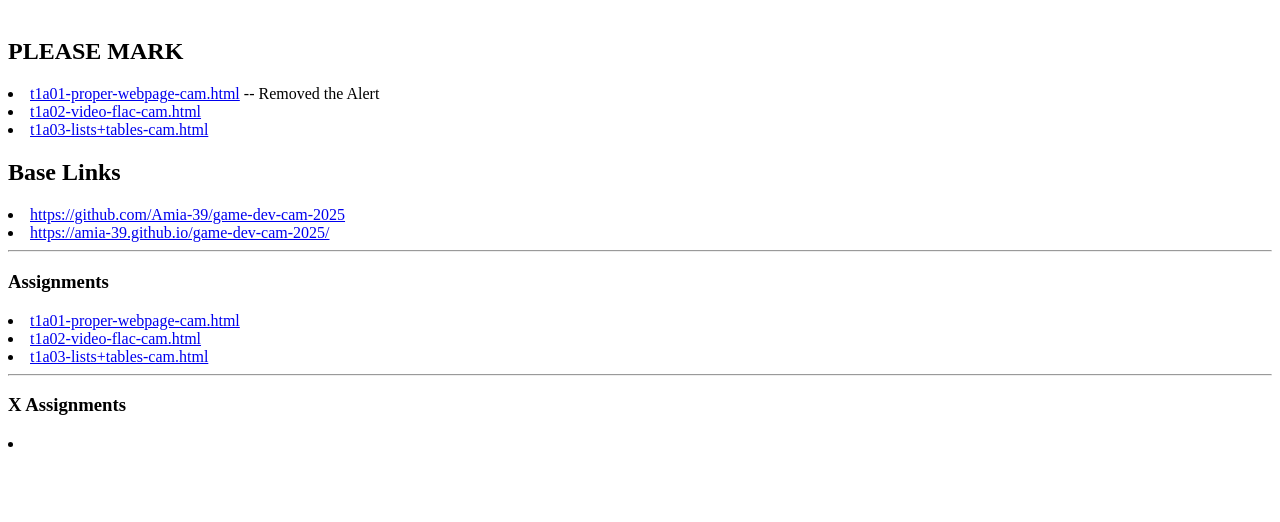
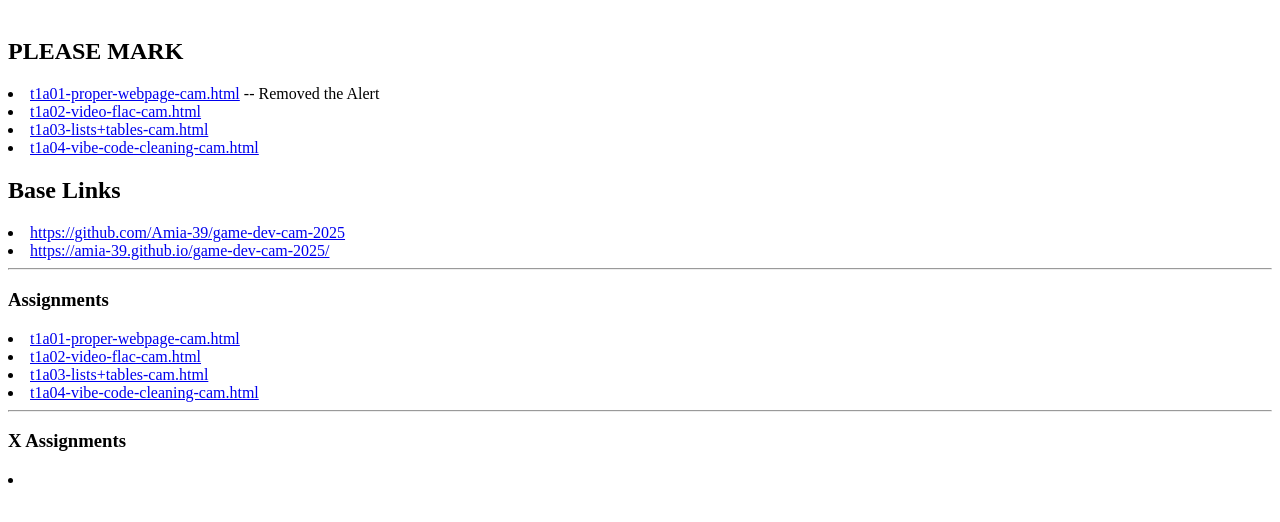
Before and after one commit to Amia-39/game-dev-cam-2025, a plain HTML site: page public/Index.html in a window 1280 px wide. Shown: the part 66-588 px from the top of the page. Drawn offline with Linux system fonts and the light colour scheme.

Commit message:
Update Index.html

```diff
--- a/public/Index.html
+++ b/public/Index.html
@@ -5,6 +5,7 @@
 <li><a href="t1a01-proper-webpage-cam.html">t1a01-proper-webpage-cam.html</a> -- Removed the Alert
 <li><a href="t1a02-video-flac-cam.html">t1a02-video-flac-cam.html</a>
 <li><a href="t1a03-lists+tables-cam.html">t1a03-lists+tables-cam.html</a>
+<li><a href="t1a04-vibe-code-cleaning-cam.html">t1a04-vibe-code-cleaning-cam.html</a>
 
 <h2>Base Links</h2>
 
@@ -18,6 +19,7 @@
 <li><a href="t1a01-proper-webpage-cam.html">t1a01-proper-webpage-cam.html</a>
 <li><a href="t1a02-video-flac-cam.html">t1a02-video-flac-cam.html</a>
 <li><a href="t1a03-lists+tables-cam.html">t1a03-lists+tables-cam.html</a>
+<li><a href="t1a04-vibe-code-cleaning-cam.html">t1a04-vibe-code-cleaning-cam.html</a>
 
 <hr>
 
```
